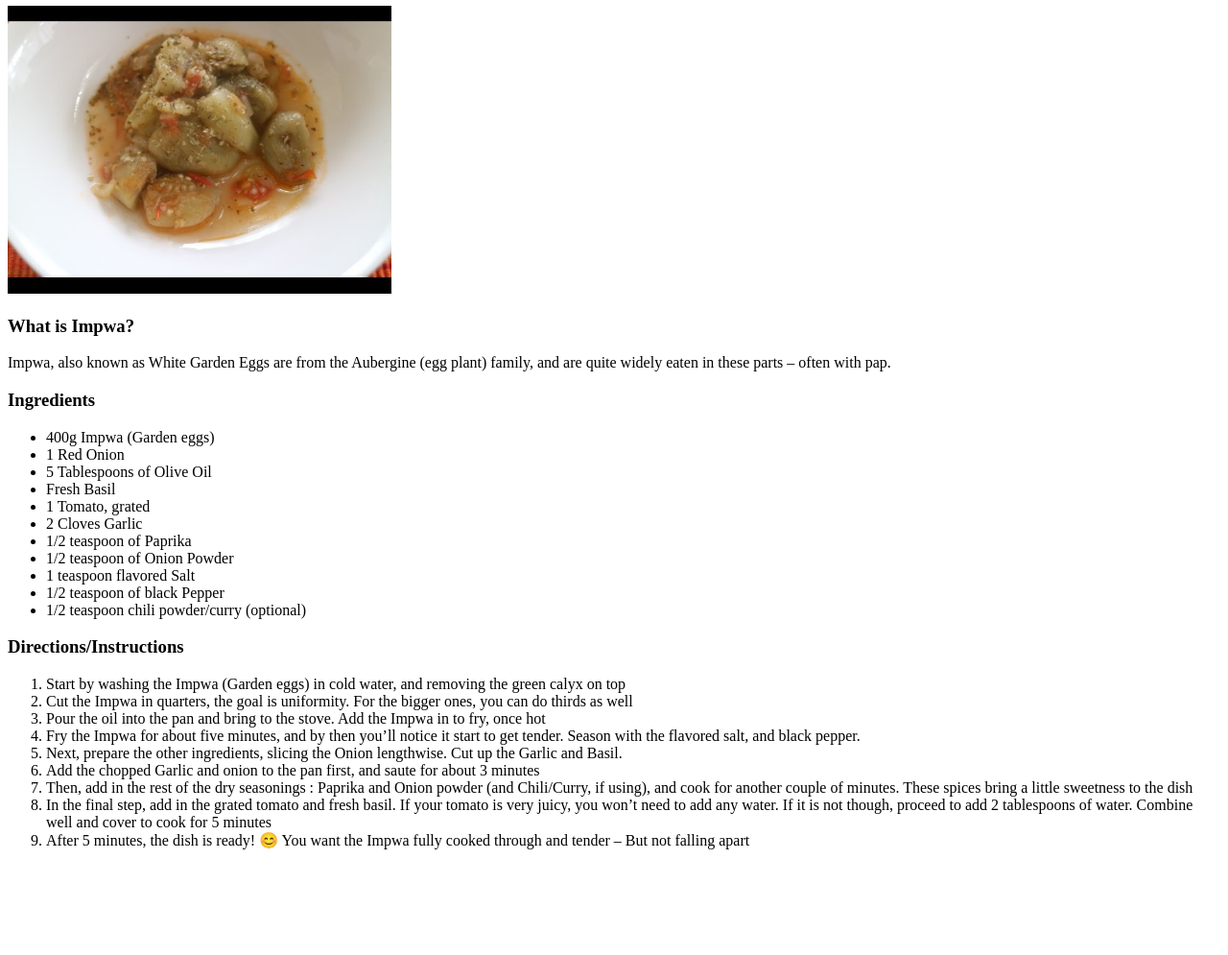
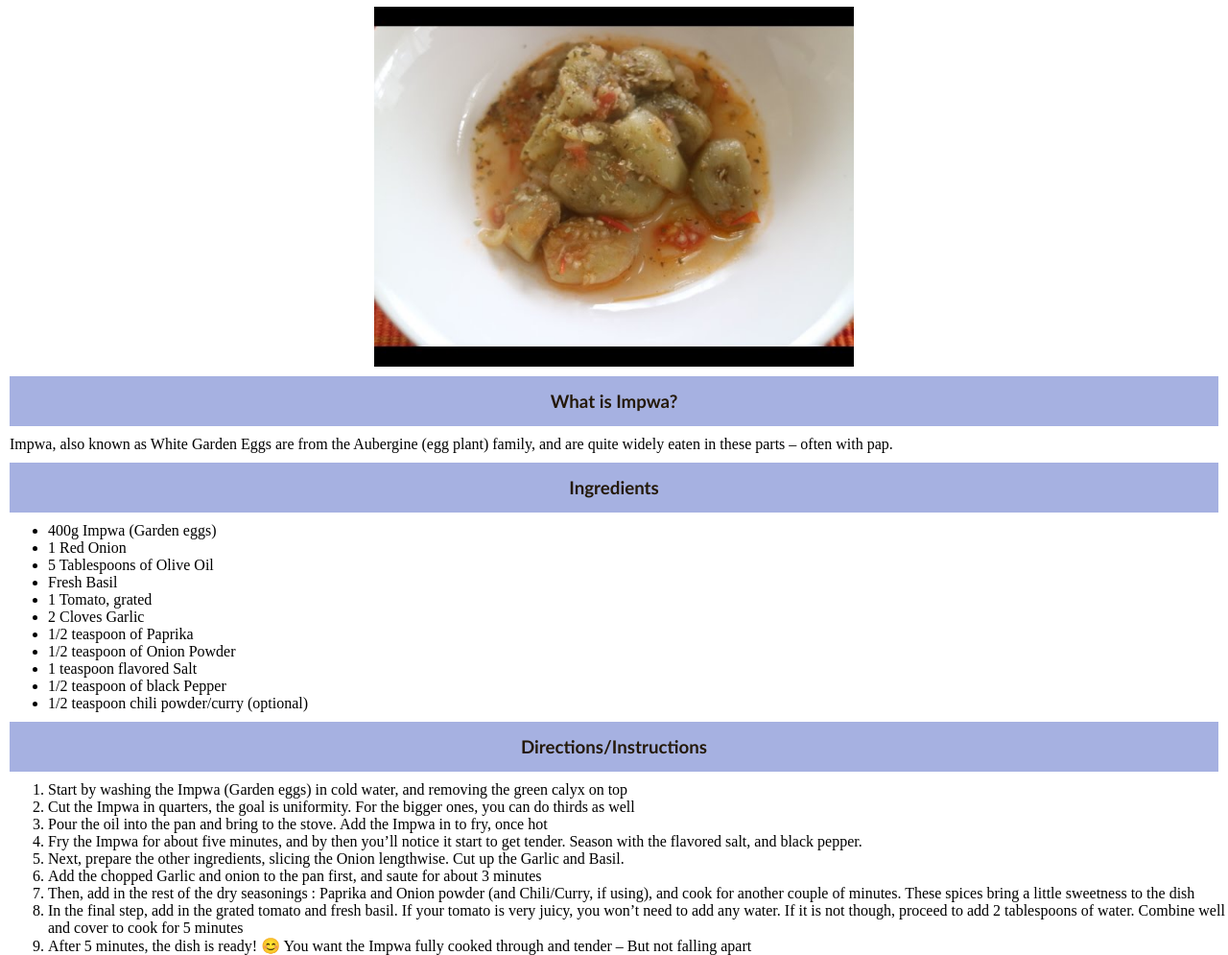
Before and after one commit to PatDevelops/odin-recipes-2, a plain HTML site: page recipes/impwa.html in a window 1280 px wide. Shown: the part 100-1095 px from the top of the page at 96% size. Before the commit the page ends 1001 px from the top, so only its background shows below. Drawn offline with Linux system fonts and the light colour scheme.

Commit message:
P tags changed to Div tags all homepage li links work, custom style added to all headers

```diff
--- a/recipes/impwa.html
+++ b/recipes/impwa.html
@@ -4,24 +4,26 @@
     <meta charset="UTF-8" />
     <meta name="viewport" content="width=device-width, initial-scale=1.0" />
     <title>Odin Recipes | Impwa</title>
+    <link rel="stylesheet" href="../styles.css" />
   </head>
   <body>
     <a href="../index.html">Home</a>
-    <h1>Impwa</h1>
+    <h1 class="headerOne">Impwa</h1>
     <div>
       <img
+        class="images"
         src="../images/Impwa recipe.jpg"
         alt="fried garden eggs"
         height="300"
       />
-      <p>
-        <h3>What is Impwa?</h3>
+      <h3 class="headerTwo">What is Impwa?</h3>
+      <p class="paragraphs">
         Impwa, also known as White Garden Eggs are from the Aubergine (egg
         plant) family, and are quite widely eaten in these parts – often with
         pap.
       </p>
-      <p>
-        <h3>Ingredients</h3>
+      <h3 class="headerTwo">Ingredients</h3>
+      <div class="paragraphs">
         <ul>
           <li>400g Impwa (Garden eggs)</li>
           <li>1 Red Onion</li>
@@ -35,23 +37,52 @@
           <li>1/2 teaspoon of black Pepper</li>
           <li>1/2 teaspoon chili powder/curry (optional)</li>
         </ul>
-      </p>
-      <p>
-        <h3>Directions/Instructions</h3>
+      </div>
+      <h3 class="headerTwo">Directions/Instructions</h3>
+      <div class="paragraphs">
         <ol>
-            <li>Start by washing the Impwa (Garden eggs) in cold water, and removing the green calyx on top</li>
-            <li>Cut the Impwa in quarters, the goal is uniformity. For the bigger ones, you can do thirds as well
+          <li>
+            Start by washing the Impwa (Garden eggs) in cold water, and removing
+            the green calyx on top
           </li>
-            <li>Pour the oil into the pan and bring to the stove. Add the Impwa in to fry, once hot</li>
-            <li>Fry the Impwa for about five minutes, and by then you’ll notice it start to get tender. Season with the flavored salt, and black pepper.</li>
-            <li>Next, prepare the other ingredients, slicing the Onion lengthwise. Cut up the Garlic and Basil.
+          <li>
+            Cut the Impwa in quarters, the goal is uniformity. For the bigger
+            ones, you can do thirds as well
           </li>
-            <li>Add the chopped Garlic and onion to the pan first, and saute for about 3 minutes</li>
-            <li>Then, add in the rest of the dry seasonings : Paprika and Onion powder (and Chili/Curry, if using), and cook for another couple of minutes. These spices bring a little sweetness to the dish</li>
-            <li>In the final step, add in the grated tomato and fresh basil. If your tomato is very juicy, you won’t need to add any water. If it is not though, proceed to add 2 tablespoons of water. Combine well and cover to cook for 5 minutes</li>
-            <li>After 5 minutes, the dish is ready! 😊 You want the Impwa fully cooked through and tender – But not falling apart</li>
+          <li>
+            Pour the oil into the pan and bring to the stove. Add the Impwa in
+            to fry, once hot
+          </li>
+          <li>
+            Fry the Impwa for about five minutes, and by then you’ll notice it
+            start to get tender. Season with the flavored salt, and black
+            pepper.
+          </li>
+          <li>
+            Next, prepare the other ingredients, slicing the Onion lengthwise.
+            Cut up the Garlic and Basil.
+          </li>
+          <li>
+            Add the chopped Garlic and onion to the pan first, and saute for
+            about 3 minutes
+          </li>
+          <li>
+            Then, add in the rest of the dry seasonings : Paprika and Onion
+            powder (and Chili/Curry, if using), and cook for another couple of
+            minutes. These spices bring a little sweetness to the dish
+          </li>
+          <li>
+            In the final step, add in the grated tomato and fresh basil. If your
+            tomato is very juicy, you won’t need to add any water. If it is not
+            though, proceed to add 2 tablespoons of water. Combine well and
+            cover to cook for 5 minutes
+          </li>
+          <li>
+            After 5 minutes, the dish is ready! 😊 You want the Impwa fully
+            cooked through and tender – But not falling apart
+          </li>
         </ol>
-      </p>
+      </div>
     </div>
   </body>
 </html>
--- a/styles.css
+++ b/styles.css
@@ -2,3 +2,34 @@
   margin: 0px;
   box-sizing: border-box;
 }
+
+.headerOne,
+.headerTwo {
+  font-family: "Gill Sans", "Gill Sans MT", Calibri, "Trebuchet MS", sans-serif;
+  color: #241909;
+  background-color: #96c0b7;
+  margin: 10px;
+  padding: 15px;
+  text-align: center;
+}
+
+.images {
+  height: auto;
+  width: 500px;
+  display: block;
+  margin: 0px auto;
+}
+
+.headerTwo {
+  background-color: #a6b1e1;
+}
+
+.paragraphs {
+  margin-left: 10px;
+}
+
+.homePageHeader {
+  font-family: Verdana, Geneva, Tahoma, sans-serif;
+  font-size: 60px;
+  font-weight: 800;
+}
```
Also changed, not shown: index.html (+42 -6 lines), recipes/chickenStew.html (+21 -14 lines), recipes/zambeziFish.html (+26 -20 lines). Lines whose indentation alone changed are shown as unchanged.
